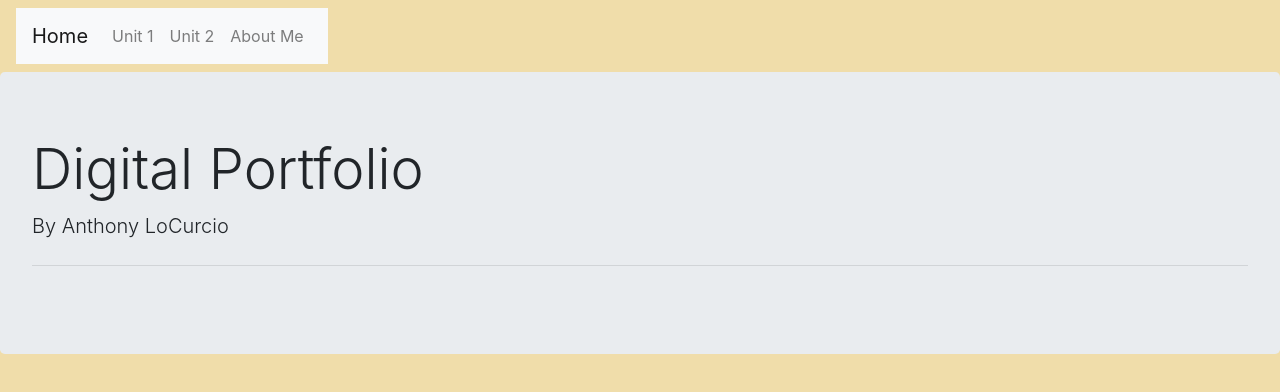
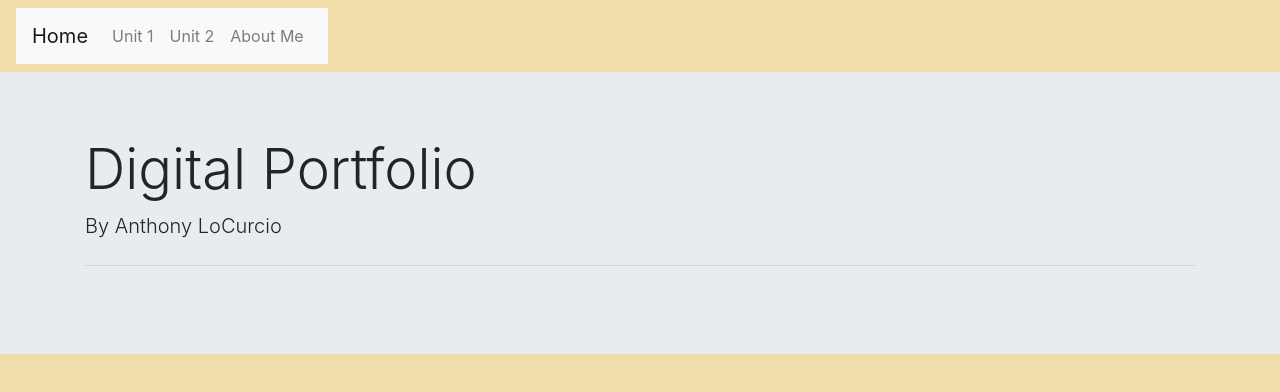
Before and after one commit to 121alocurcio/121alocurcio.github.io, a plain HTML site: page index.html in a window 1280 px wide. Drawn offline with nearby package versions, Linux system fonts and the light colour scheme.

Commit message:
Update index.html

```diff
--- a/index.html
+++ b/index.html
@@ -28,11 +28,13 @@
   </div>
       </div>
 
-        <div class="jumbotron">
+    <div class="jumbotron jumbotron-fluid">
+        <div class="container">
         <h1 class="display-4">Digital Portfolio</h1>
         <p class="lead">By Anthony LoCurcio</p>
         <hr class="my-4">
         </div>
+    </div>
 
 
 
```
